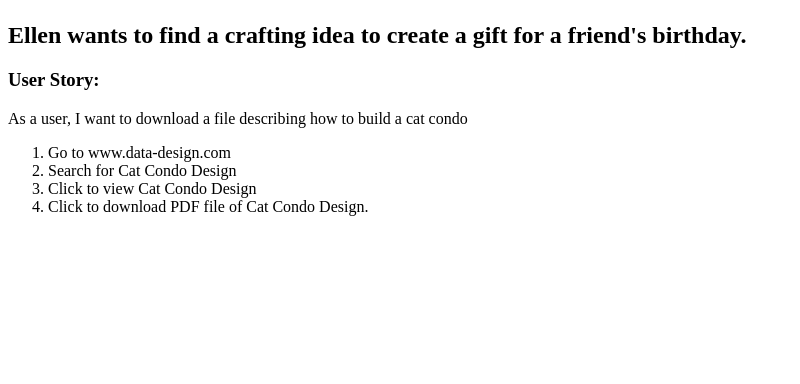
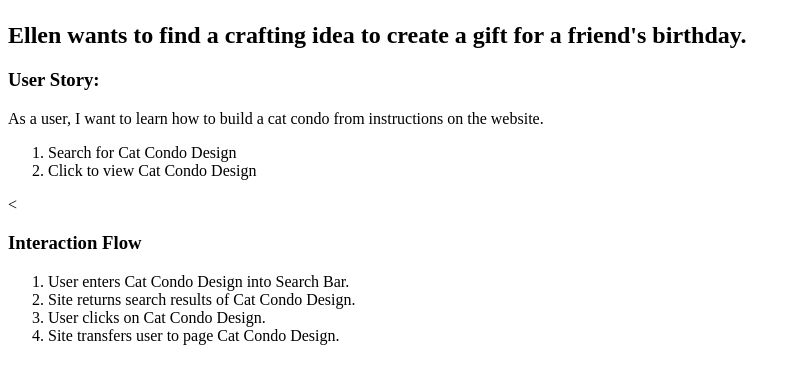
Before and after one commit to JeffreyCooper/data-design, a PHP site: page /epic/use-case.php in a window 1280 px wide. Shown: the part 58-442 px from the top of the page, without its empty margins (0-800 px from the left). Run offline with PHP 8.4, Linux system fonts and the light colour scheme.

Commit message:
Upload epic revisions 04.

```diff
--- a/epic/use-case.php
+++ b/epic/use-case.php
@@ -15,13 +15,19 @@
 		<main>
 			<h2>Ellen wants to find a crafting idea to create a gift for a friend's birthday.</h2>
 			<h3>User Story:</h3>
-			<p>As a user, I want to download a file describing how to build a cat condo</p>
+			<p>As a user, I want to learn how to build a cat condo from instructions on the website.</p>
 				<ol>
-					<li>Go to www.data-design.com</li>
 					<li>Search for Cat Condo Design</li>
 					<li>Click to view Cat Condo Design</li>
-					<li>Click to download PDF file of Cat Condo Design.</li>
 				</ol>
+			<<h3>Interaction Flow</h3>
+				<ol>
+					<li>User enters Cat Condo Design into Search Bar.</li>
+					<li>Site returns search results of Cat Condo Design.</li>
+					<li>User clicks on Cat Condo Design.</li>
+					<li>Site transfers user to page Cat Condo Design.</li>
+				</ol>
+
 		</main>
 	</body>
 </html>
```
